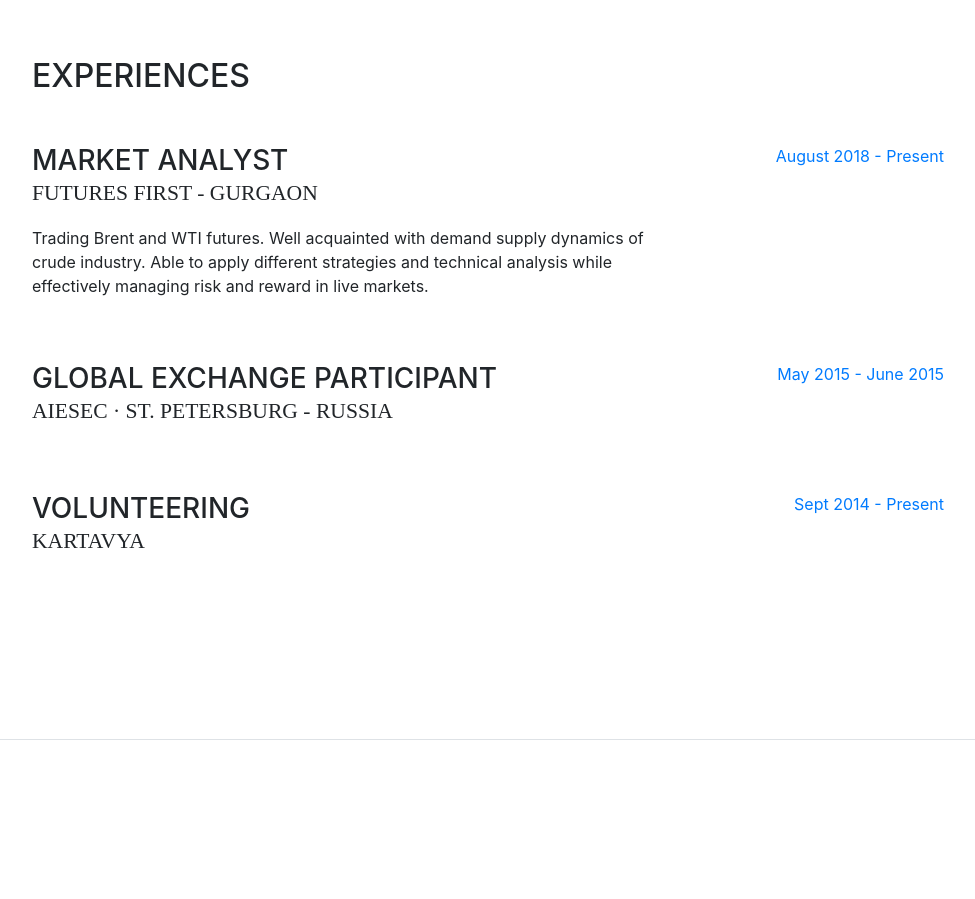
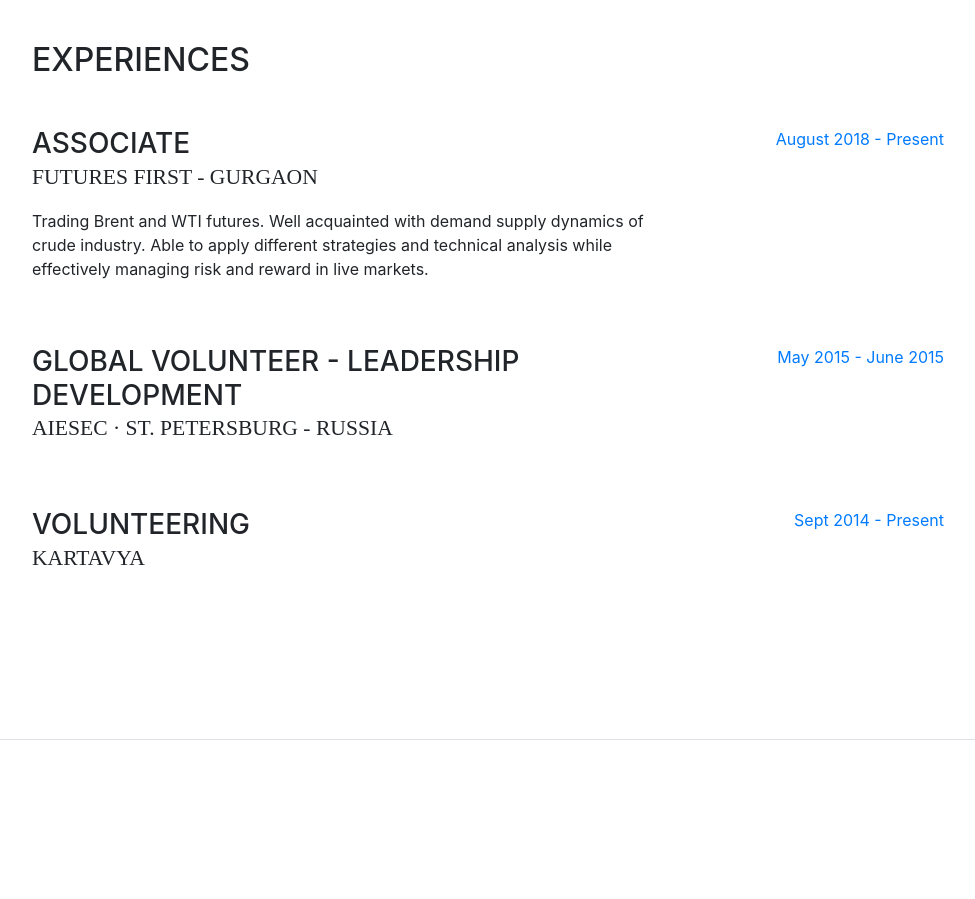
Before and after one commit to amangpta01/amangpta01.github.io, a website with bundled scripts: page index.html in a window 1280 px wide. Shown: the part 860-1759 px from the top of the page, without its empty margins (288-1263 px from the left). Built offline with nearby package versions, Linux system fonts and the light colour scheme; a web font is replaced by a local one.

Commit message:
Update index.html

```diff
--- a/index.html
+++ b/index.html
@@ -127,7 +127,7 @@
 
           <div class="resume-item d-flex flex-column flex-md-row mb-5">
             <div class="resume-content mr-auto">
-              <h3 class="mb-0">Market Analyst</h3>
+              <h3 class="mb-0">Associate</h3>
               <div class="subheading mb-3">Futures First - Gurgaon</div>
               <p>Trading Brent and WTI futures. Well acquainted with demand supply dynamics of crude industry. Able to apply different strategies and technical analysis while effectively managing risk and reward in live markets.</p>
             </div>
@@ -138,8 +138,8 @@
 
           <div class="resume-item d-flex flex-column flex-md-row mb-5">
             <div class="resume-content mr-auto">
-              <h3 class="mb-0">Global Exchange Participant</h3>
-              <div class="subheading mb-3">AIESEC · St. petersburg - RUSSIA</div>
+              <h3 class="mb-0">Global Volunteer - Leadership Development</h3>
+              <div class="subheading mb-3">AIESEC · St. Petersburg - RUSSIA</div>
               <p></p>
             </div>
             <div class="resume-date text-md-right">
```
